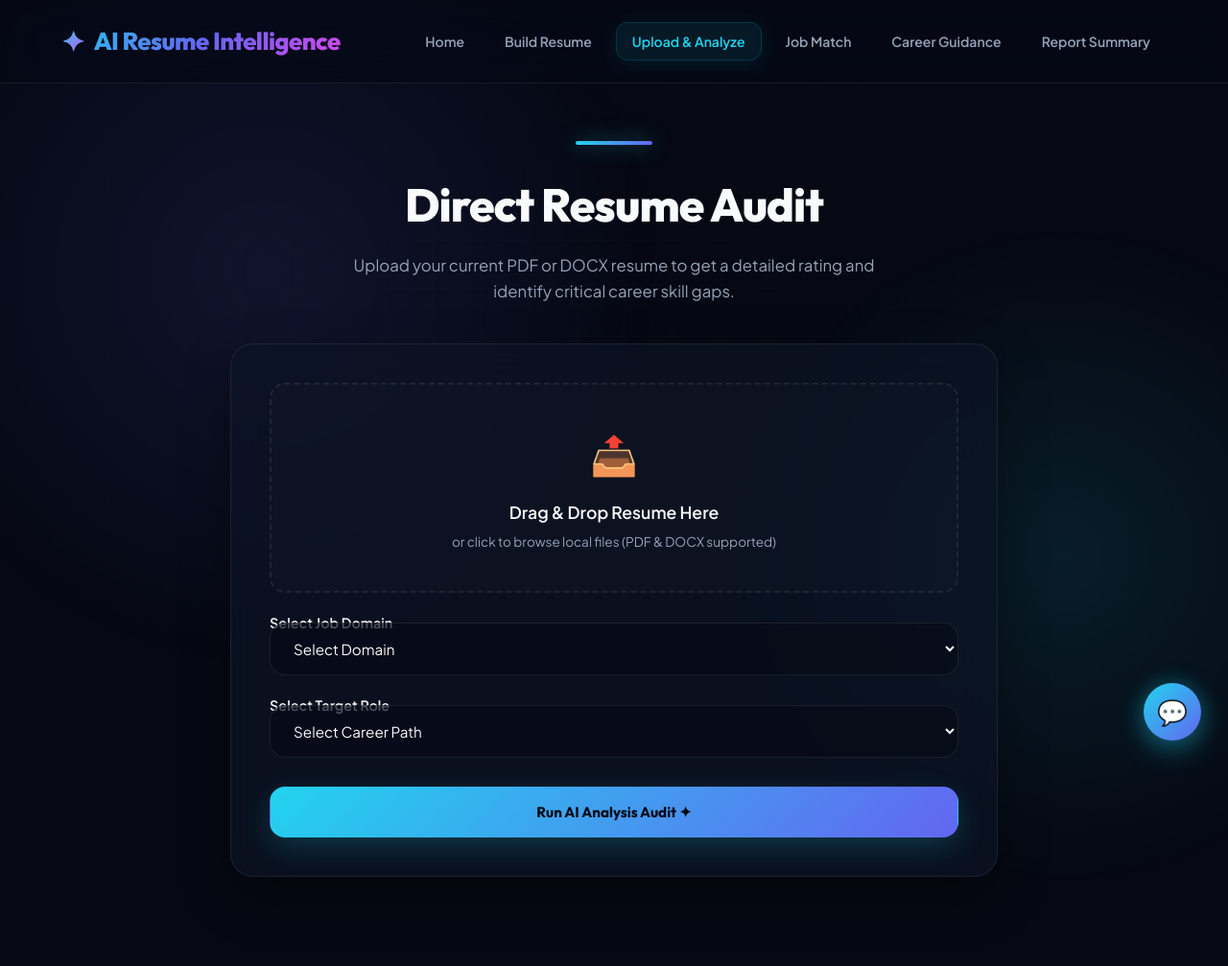
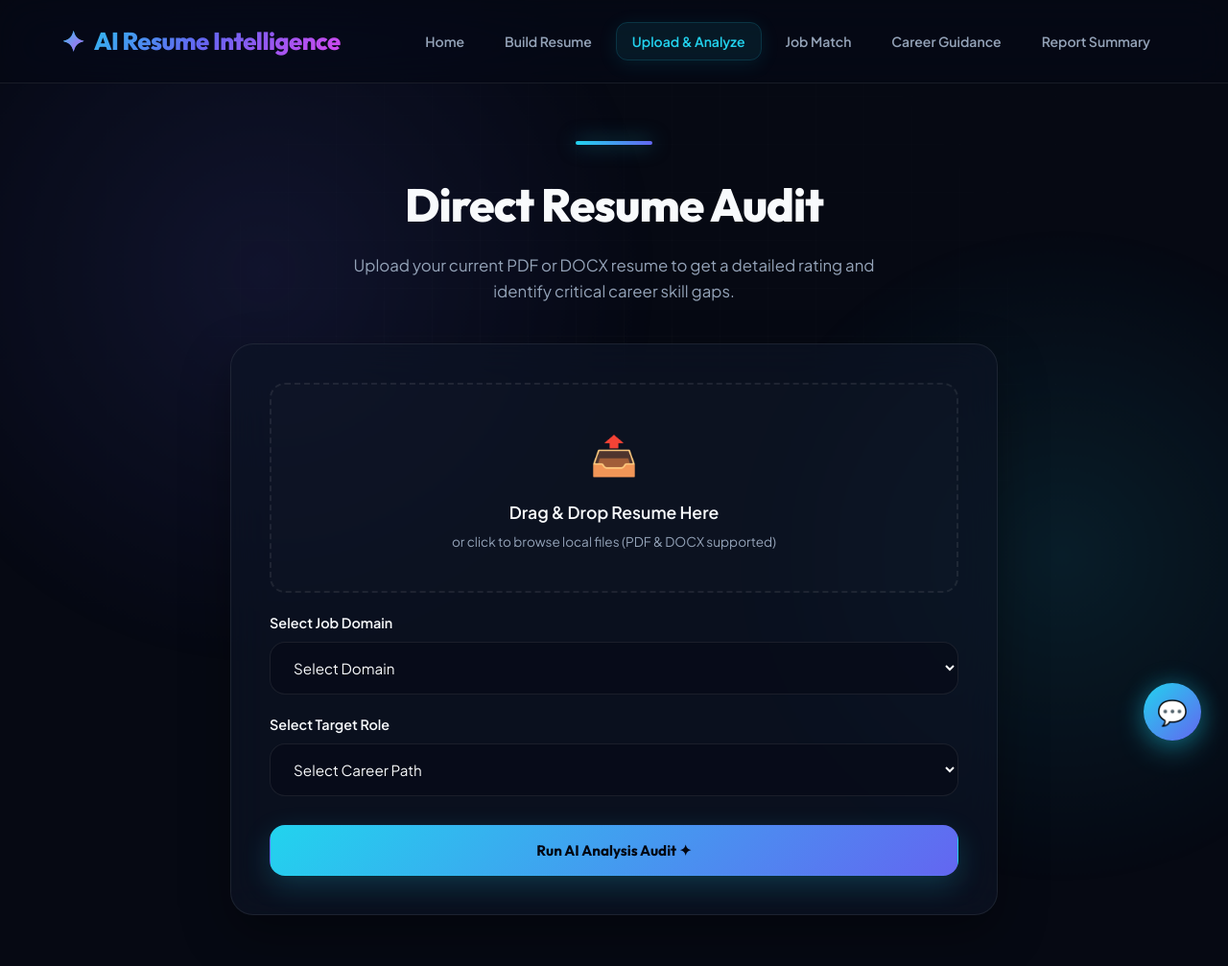
Before and after one commit to uTharun23/ai-resume-intelligence-system, a Flask app: page /upload in a window 1280 px wide. Shown: the top 1007 px of the page at 96% size. Run offline with Flask 3, Linux system fonts and the light colour scheme; some web fonts are replaced.

Commit message:
Fix CSS label margin overlap issue

```diff
--- a/static/css/style.css
+++ b/static/css/style.css
@@ -450,7 +450,7 @@ a {
     font-size: 0.9rem;
     font-weight: 600;
     color: var(--text-main);
-    margin-bottom: -12px;
+    margin-bottom: 8px;
     display: block;
 }
 
```
